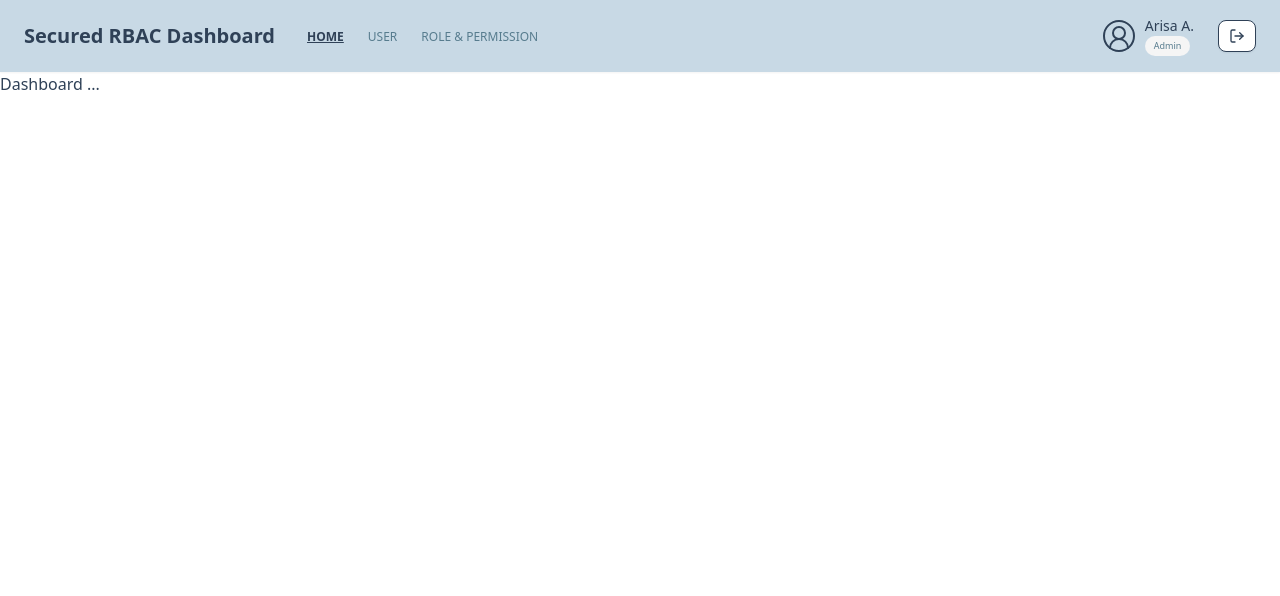
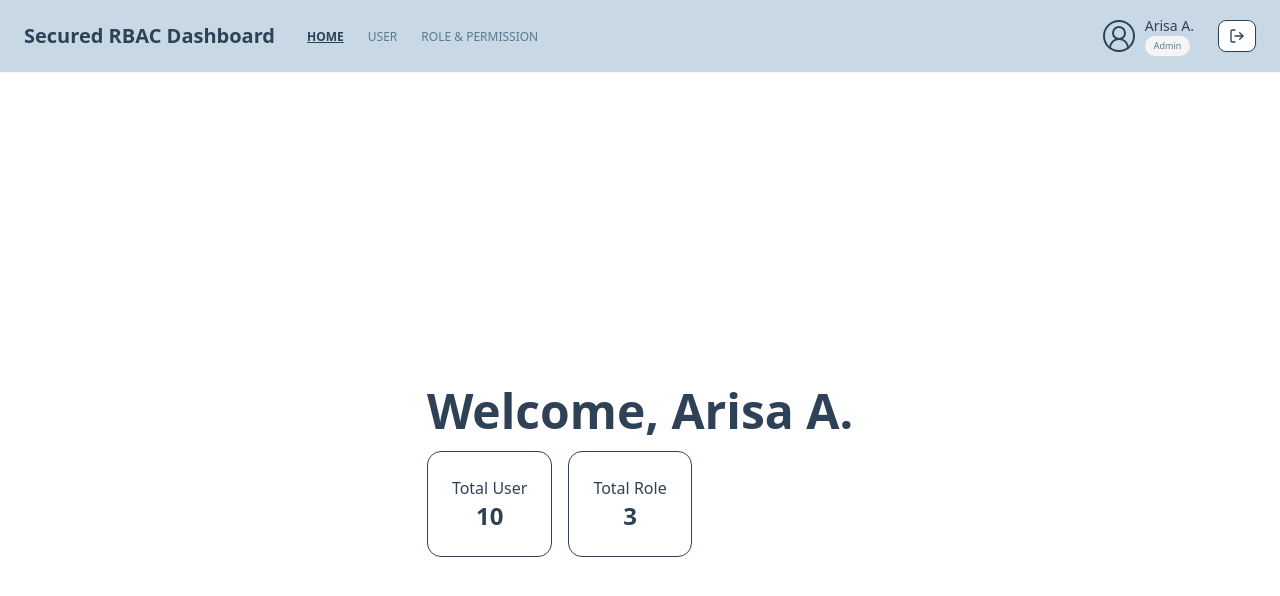
Before and after one commit to arisa2545/RBAC-System, a React app in the folder frontend/: page /dashboard in a window 1280 px wide. Shown: the top 596 px of the page. Built offline with nearby package versions, Linux system fonts and the light colour scheme; sample sign-in values are in the browser's storage; the HTML template or start-up script is replaced by a standard one.

Commit message:
[FE] Create dashborad UI

```diff
--- a/frontend/src/pages/dashboard/Dashboard.tsx
+++ b/frontend/src/pages/dashboard/Dashboard.tsx
@@ -1,5 +1,21 @@
 const Dashboard = () => {
-  return <div>Dashboard ...</div>;
+  return (
+    <div className="flex flex-col justify-center items-center h-screen">
+      <div className="flex flex-col gap-4">
+        <p className="text-5xl font-extrabold">Welcome, Arisa A.</p>
+        <div className="flex gap-4">
+          <div className="border w-fit rounded-xl p-6 text-center">
+            <p>Total User</p>
+            <p className="font-bold text-2xl">10</p>
+          </div>
+          <div className="border w-fit rounded-xl p-6 text-center">
+            <p>Total Role</p>
+            <p className="font-bold text-2xl">3</p>
+          </div>
+        </div>
+      </div>
+    </div>
+  );
 };
 
 export default Dashboard;
```
